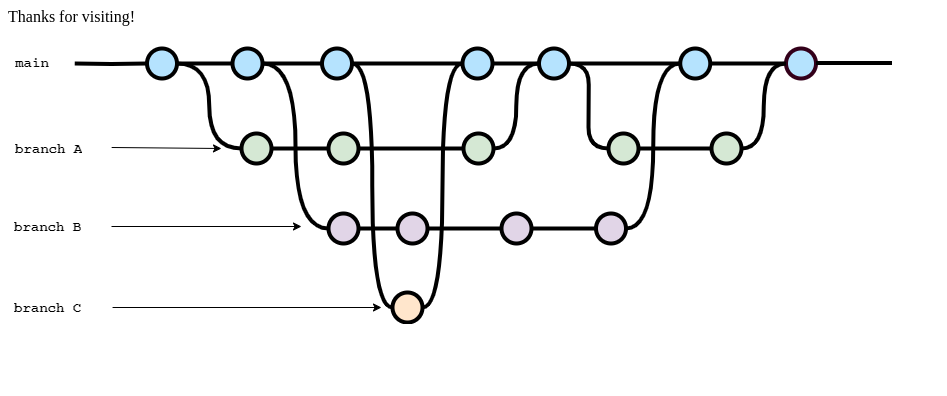
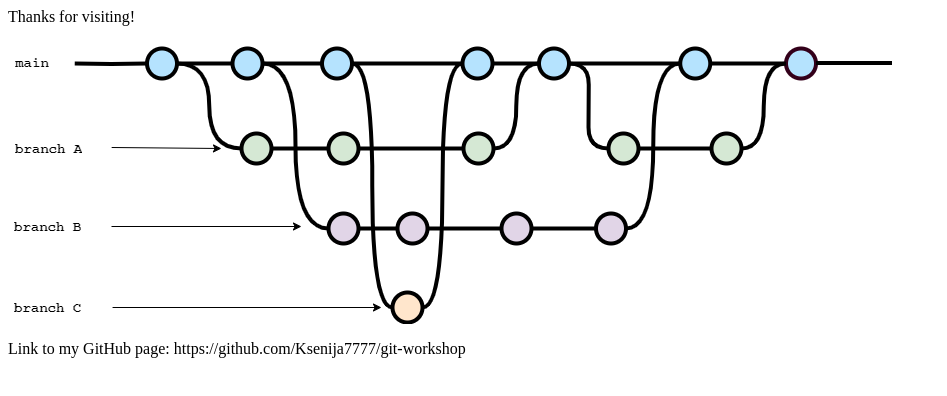
Before and after one commit to Ksenija7777/git-workshop, a plain HTML site: page index.html in a window 1280 px wide. Shown: the whole page, without its empty margins (0-947 px from the left). Drawn offline with Linux system fonts and the light colour scheme.

Commit message:
link added

```diff
--- a/index.html
+++ b/index.html
@@ -6,5 +6,6 @@
     <body>
         <p>Thanks for visiting!</p>
         <img src="./git-branches.png">
+        <p>Link to my GitHub page: https://github.com/Ksenija7777/git-workshop </p>
     </body>
 </html>
```
